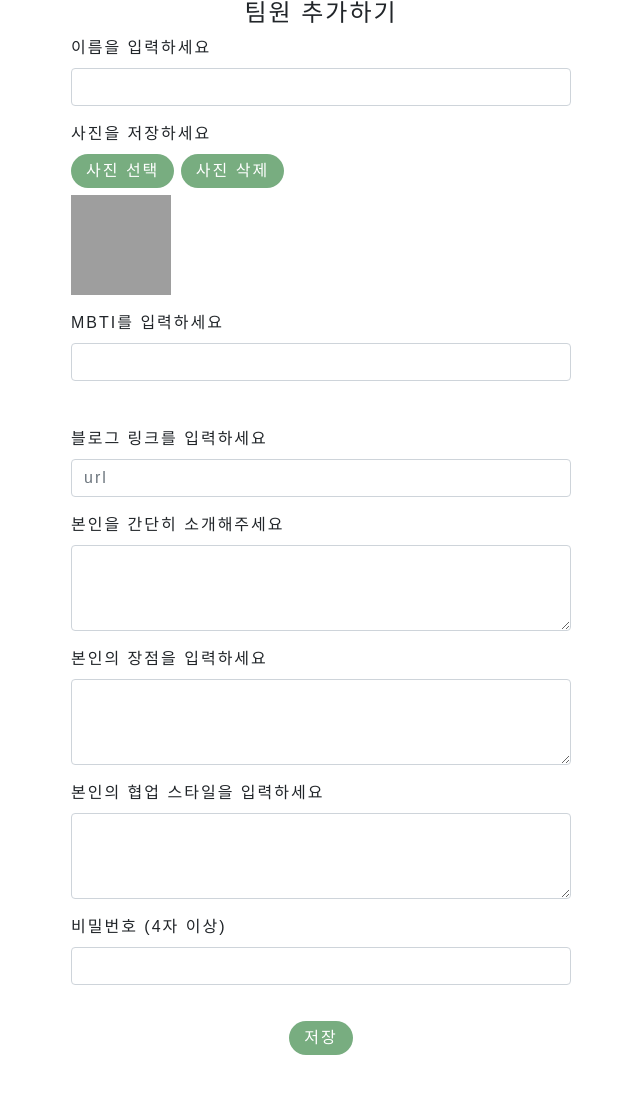
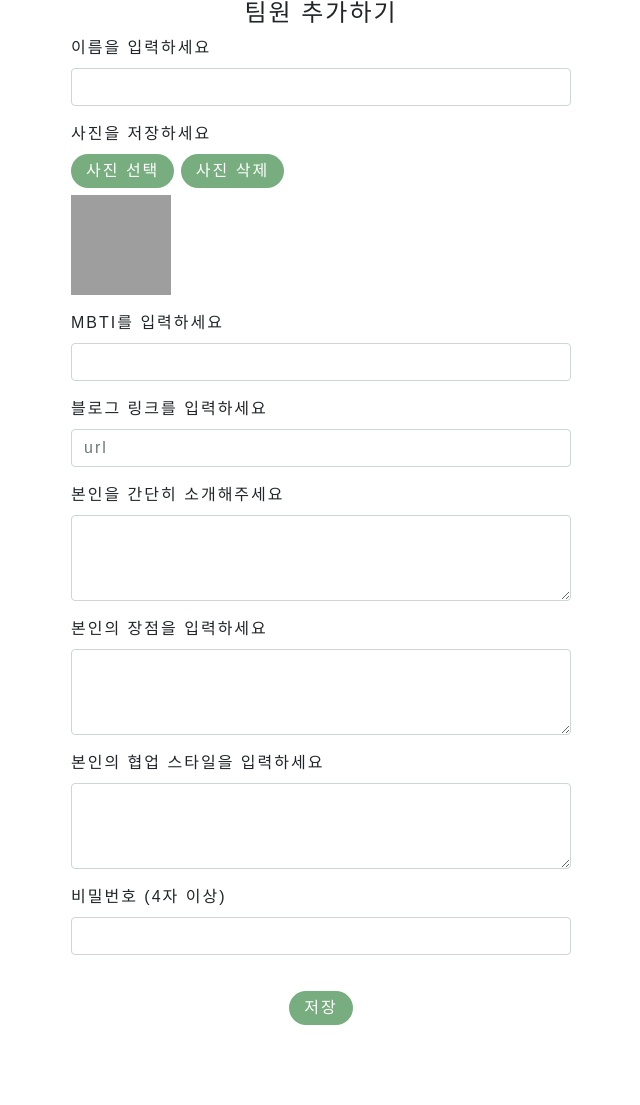
Before and after one commit to oiooeo/Tx5, a Flask app: page /manage/create in a window 1280 px wide. Shown: the part 211-1316 px from the top of the page, without its empty margins (319-959 px from the left). After the commit the page ends 1236 px from the top, so only its background shows below. Run offline with Flask 3, Linux system fonts and the light colour scheme; some web fonts are replaced; grey boxes are pictures that could not be loaded.

Commit message:
Design: create 블로그 input 위 margin 삭제

```diff
--- a/templates/create.html
+++ b/templates/create.html
@@ -62,10 +62,6 @@
 
         .form-control {
             width: 500px;
-        }
-
-        #blogInpnut {
-            margin-top: 30px;
         }
 
         .btn-outline-secondary {
```
